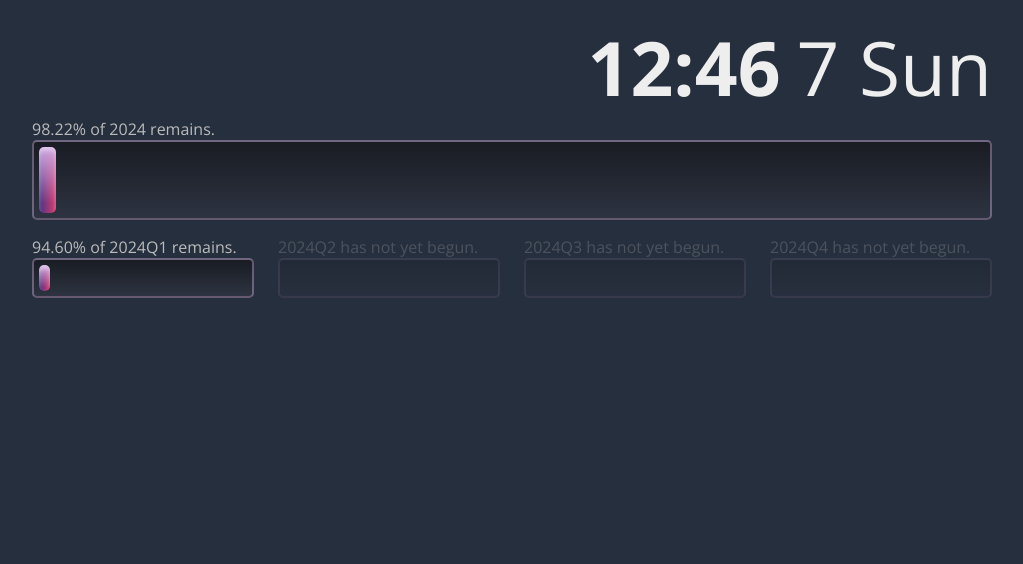
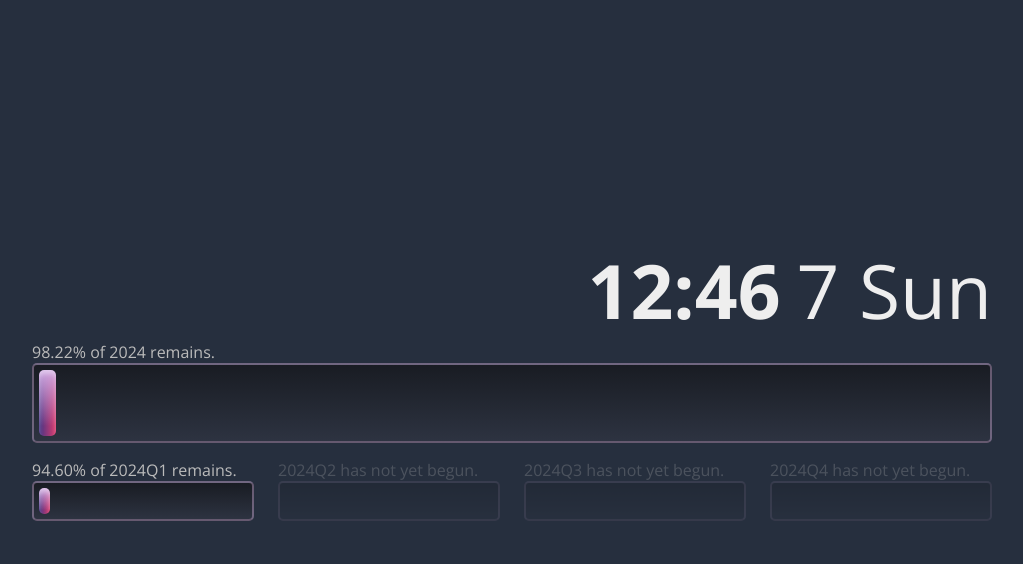
Before and after one commit to mikewest/progress, a plain HTML site: page index.html in a window 1280 px wide. Shown: the whole page, without its empty margins (128-1151 px from the left). Drawn offline with nearby package versions, Linux system fonts and the light colour scheme.

Commit message:
Centering.

```diff
--- a/index.html
+++ b/index.html
@@ -23,12 +23,18 @@
       }
       body, html {
         background: var(--body-background);
+        height: -webkit-fill-available;
       }
 
       body {
         margin: 1em 10em;
         font-family: "Open Sans", sans-serif;
         font-variant-numeric: tabular-nums;
+
+        display: grid;
+        grid-template-columns: 1fr;
+        justify-content: center; /* centers items horizontally */
+        align-items: center; /* centers items vertically */
       }
 
       time {
@@ -97,6 +103,7 @@
     </style>
   </head>
   <body>
+    <article>
       <time datetime>
         <span id="time">??:??</span>
         <span id="date">??? ?</span>
@@ -123,6 +130,7 @@
           <progress id="q4" max="100"></progress>
         </label>
       </section>
+    </article>
 
     <script>
       const now = new Date();
```
Lines whose indentation alone changed are shown as unchanged.
